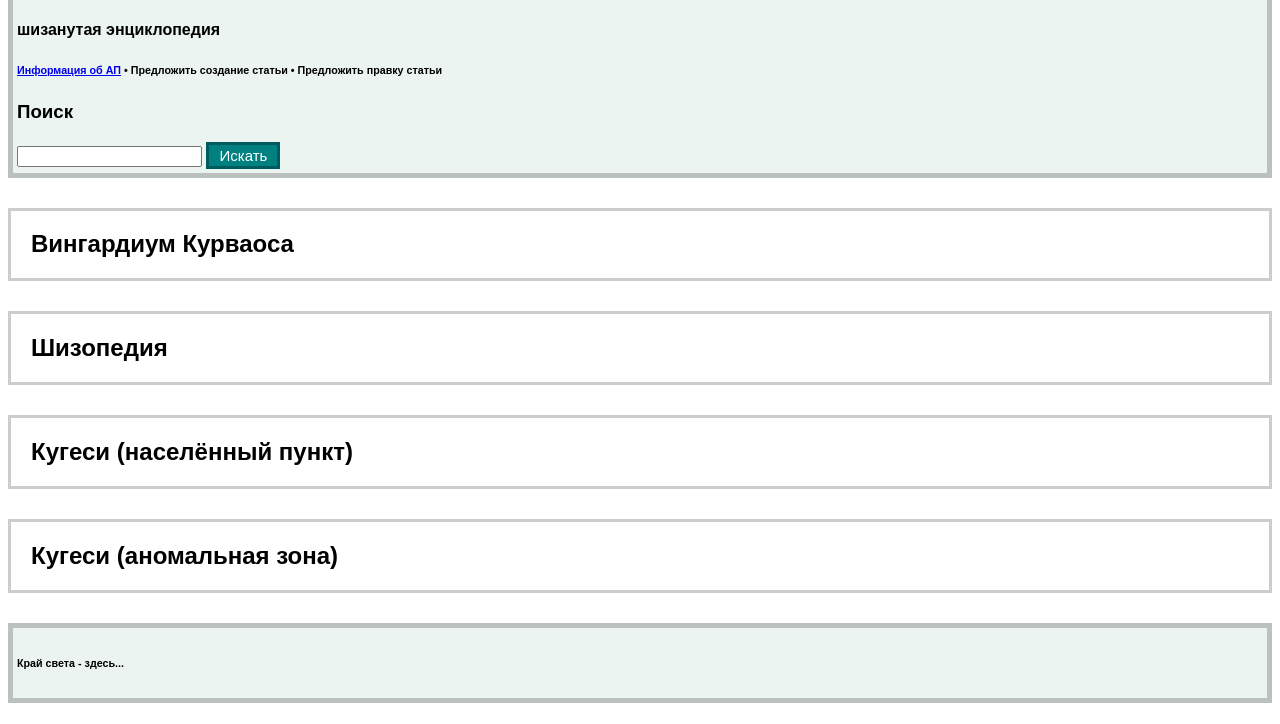
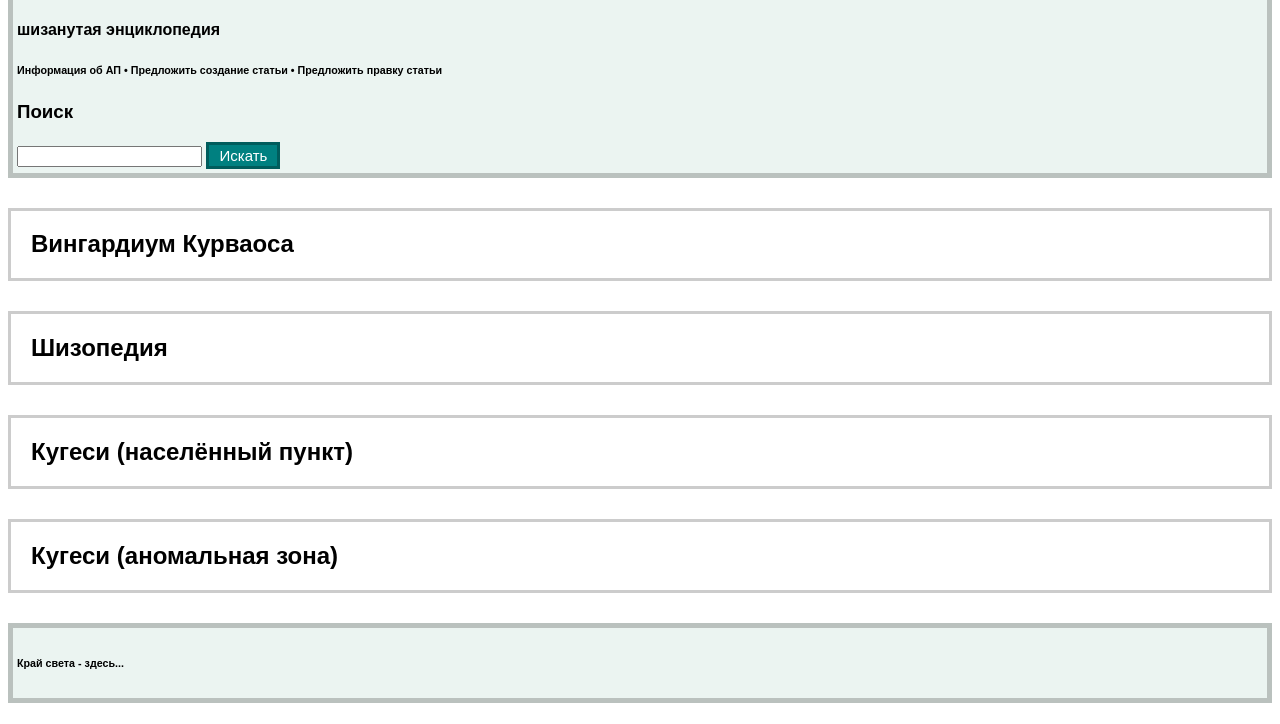
Before and after one commit to Schizopedia/main-rus, a plain HTML site: page index.html in a window 1280 px wide. Shown: the part 76-800 px from the top of the page. Drawn offline with Linux system fonts and the light colour scheme.

Commit message:
Update and rename Шизопедия.html to index.html

```diff
--- a/Шизопедия.html
+++ b/index.html
@@ -73,7 +73,7 @@
         <h1>Шизопедия -</h1>
 
         <h4>шизанутая энциклопедия</h4>
-      <h6><a href="http:/vk.com/kirillshaykin" target="_blank">Информация об АП</a> • Предложить создание статьи • Предложить правку статьи</h6>
+      <h6> Информация об АП • Предложить создание статьи • Предложить правку статьи</h6>
         <h3>Поиск</h3>
         <input type="text" id="searchInput">
         <button onclick="searchArticles()">Искать</button>
```
